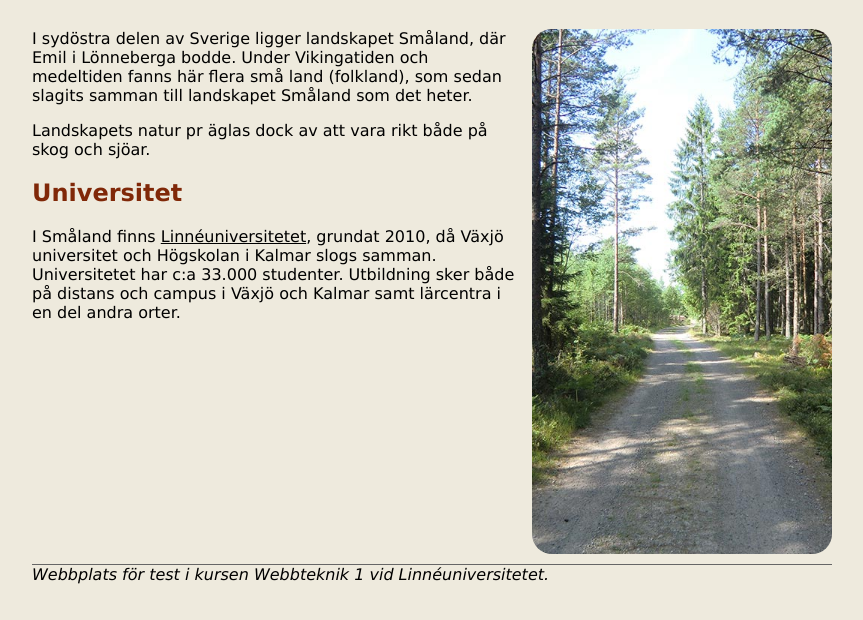
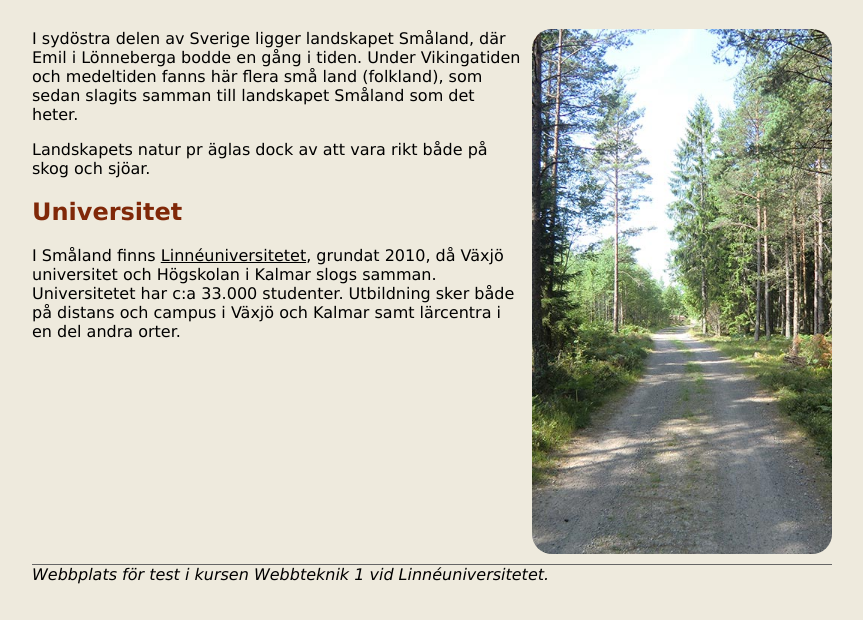
Before and after one commit to mk224rt/MyFirstWebSite, a plain HTML site: page index.html in a window 1280 px wide. Shown: the part 130-750 px from the top of the page, without its empty margins (208-1071 px from the left). Drawn offline with Linux system fonts and the light colour scheme.

Commit message:
Add files via upload

```diff
--- a/index.html
+++ b/index.html
@@ -19,7 +19,7 @@
     </header>
     <main>
         <img src="img/forestroad.jpg" alt="Skogsväg" class="floatRight">
-        <p>I sydöstra delen av Sverige ligger landskapet Småland, där Emil i Lönneberga bodde. Under Vikingatiden och medeltiden fanns här flera små land (folkland), som sedan slagits samman till landskapet Småland som det heter.</p>
+        <p>I sydöstra delen av Sverige ligger landskapet Småland, där Emil i Lönneberga bodde en gång i tiden. Under Vikingatiden och medeltiden fanns här flera små land (folkland), som sedan slagits samman till landskapet Småland som det heter.</p>
         <p>Landskapets natur pr
             äglas dock av att vara rikt både på skog och sjöar.</p>
         <h2>Universitet</h2>
```
